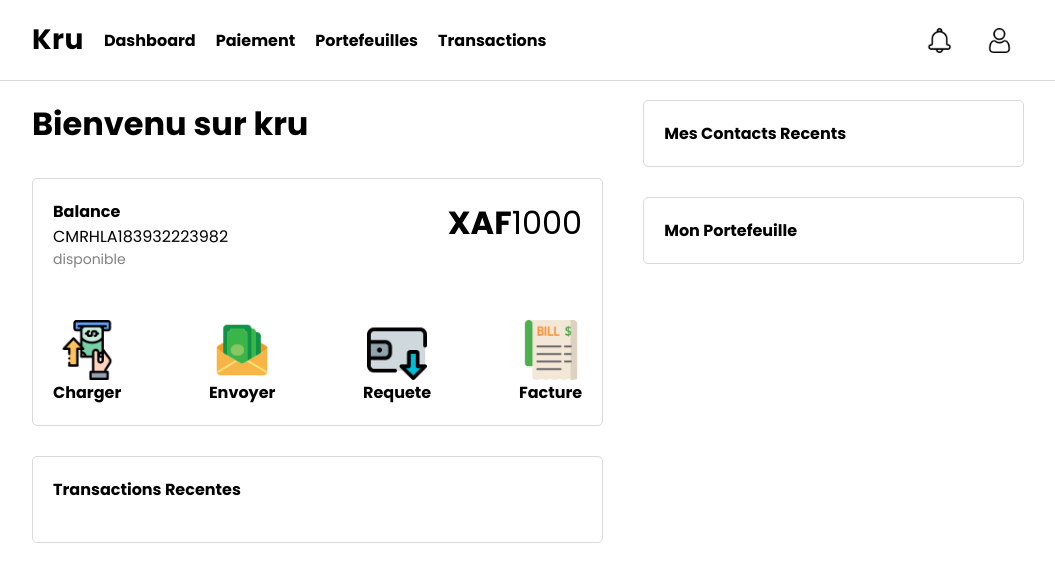
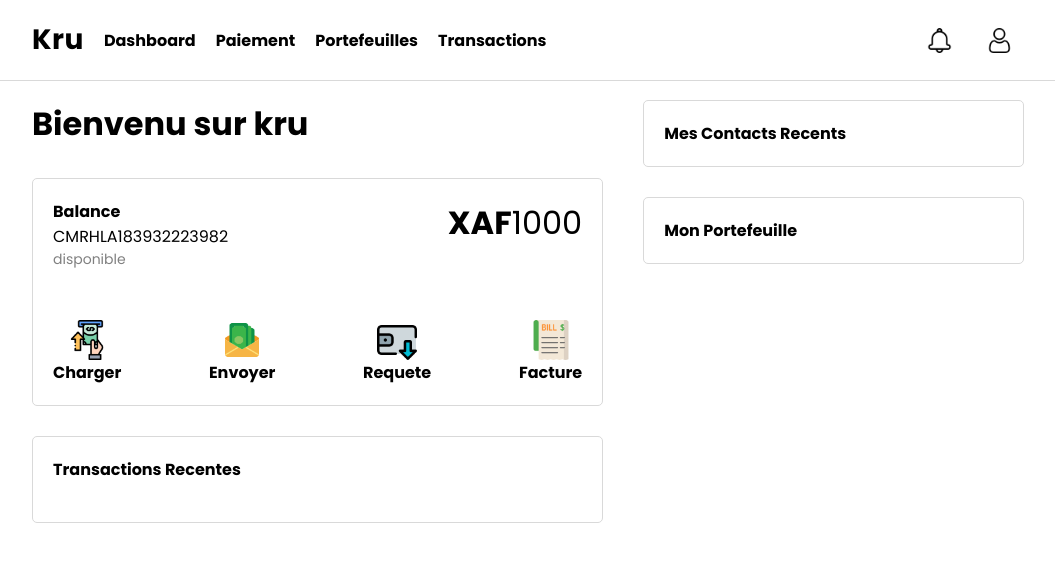
Before and after one commit to pierreEdimo/kru_ui, a Next.js app: page / in a window 1280 px wide. Shown: the top 582 px of the page, without its empty margins (112-1167 px from the left). Built offline with nearby package versions, Linux system fonts and the light colour scheme.

Commit message:
reduire la taille des images

```diff
--- a/components/balance.actions.tsx
+++ b/components/balance.actions.tsx
@@ -4,7 +4,7 @@ import Image, {StaticImageData} from "next/image";
 export function BalanceActions({title, imageSrc}: { title: string, imageSrc: StaticImageData, }) {
     return (
         <div className={styles.balanceActionContainer}>
-            <Image src={imageSrc} alt={"action-image"} width={60} height={60}/>
+            <Image src={imageSrc} alt={"action-image"} width={40} height={40}/>
             <p style={{textAlign: "center"}}>{title}</p>
         </div>
     )
```
